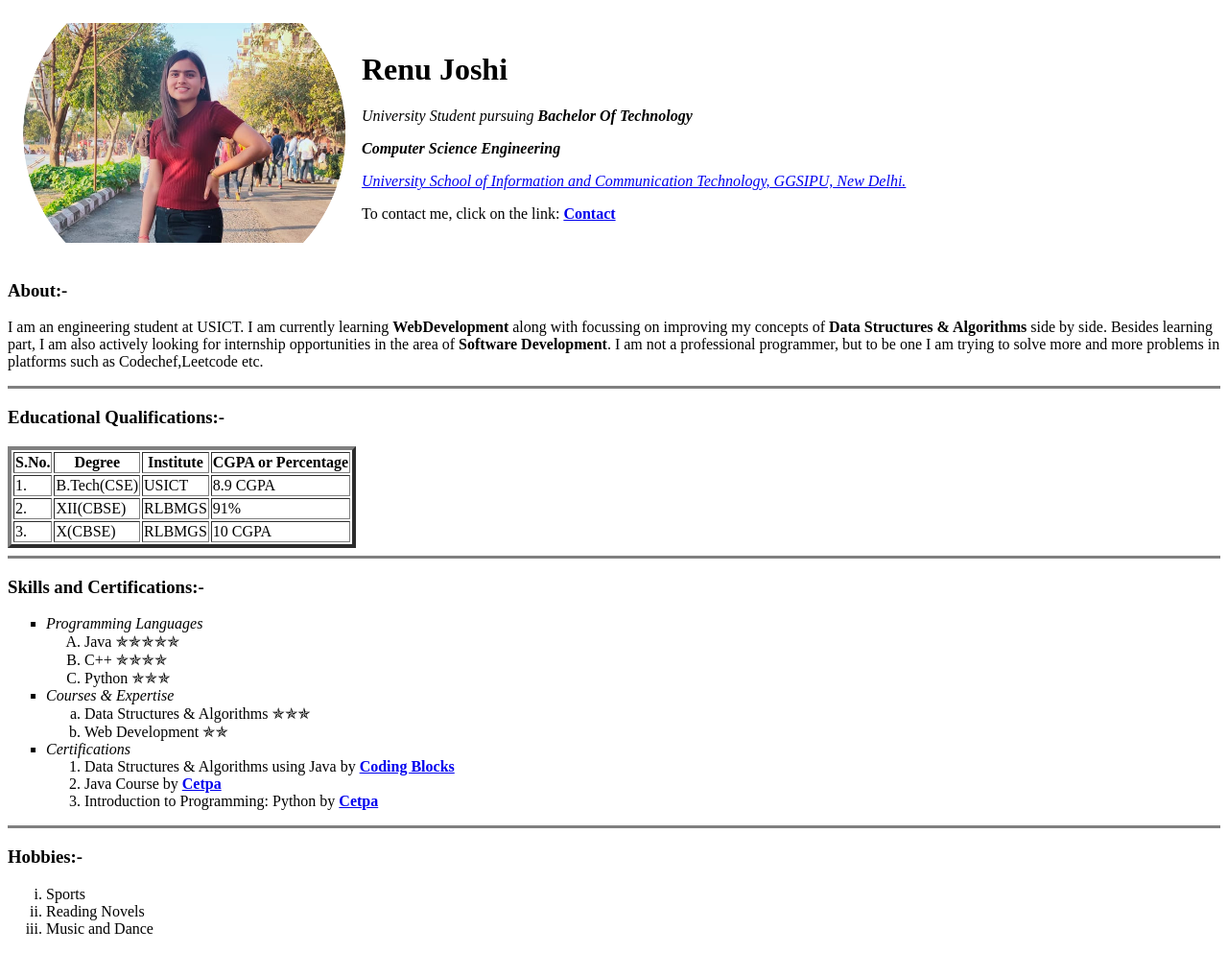
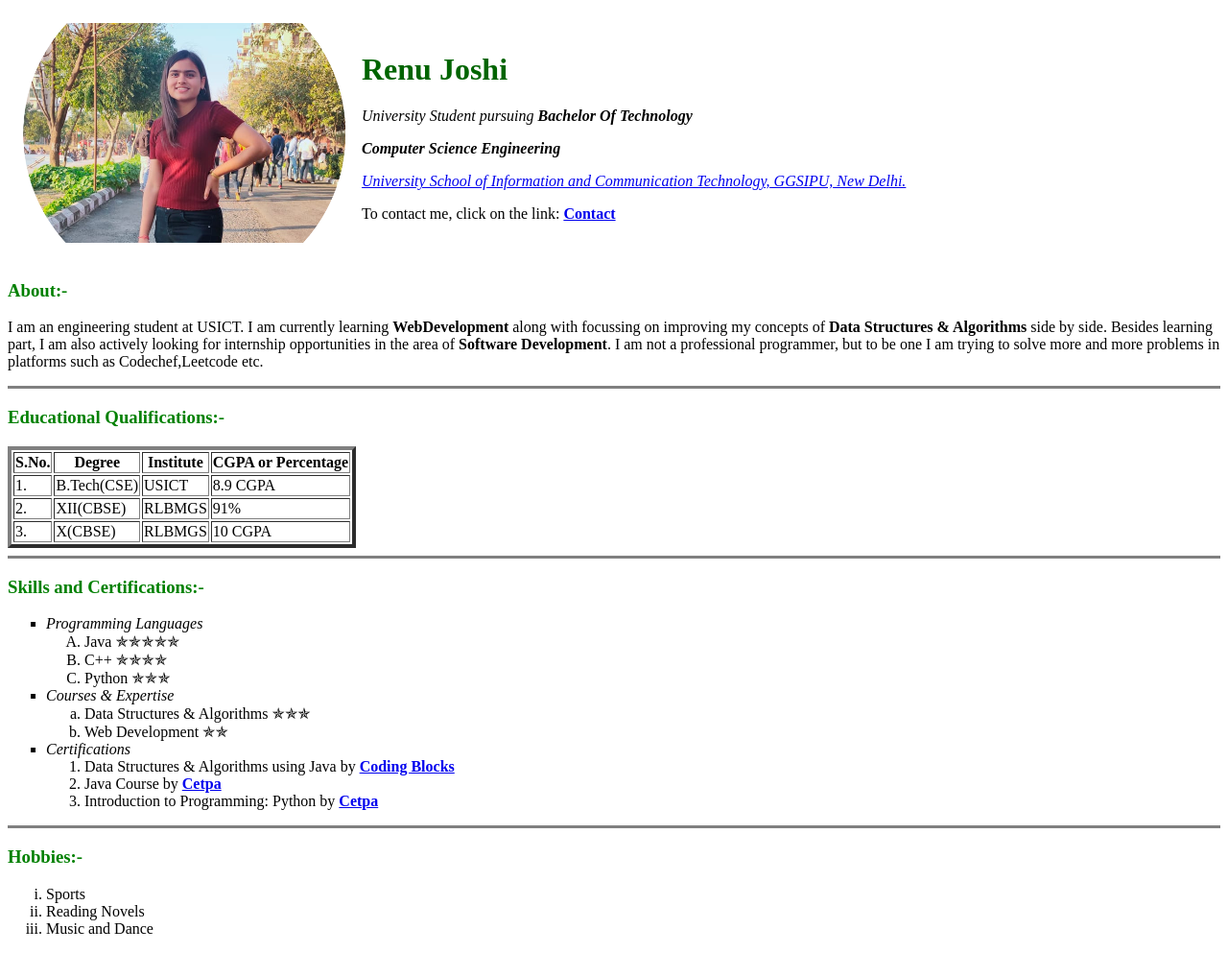
Before and after one commit to therenujoshi/portfolio, a plain HTML site: page index.html in a window 1280 px wide. Shown: the whole page at 96% size. Drawn offline with Linux system fonts and the light colour scheme.

Commit message:
Update index.html
updated heading color

```diff
--- a/index.html
+++ b/index.html
@@ -10,7 +10,7 @@
   <table cellspacing="15">
   <tr>
     <td><img src="circle-crop.png" alt="Renu's Profile Picture"></td>
-    <td>  <h1>Renu Joshi</h1>
+    <td>  <h1 style="color:darkgreen">Renu Joshi</h1>
       <p><em>University Student pursuing <strong>Bachelor Of Technology</strong> </em></p>
       <p> <em><strong>Computer Science Engineering</strong></em></p>
       <p><em><a href="http://www.ipu.ac.in/">University School of Information and Communication Technology, GGSIPU, New Delhi.</a></em></p>
@@ -18,12 +18,12 @@
     </td>
   </tr>
 </table>
-<h3>About:-</h3>
+<h3 style ="color:green">About:-</h3>
 <p>I am an engineering student at USICT. I am currently learning <b>WebDevelopment</b> along with focussing on improving my concepts of <strong>Data Structures & Algorithms</strong> side by side. Besides learning part, I am also actively looking
   for internship opportunities in the area of <strong>Software Development</strong>. I am not a professional programmer, but to be one I am trying to solve more and more problems in platforms such as Codechef,Leetcode etc. </p>
 
   <hr size="3" noshade>
-  <h3>Educational Qualifications:-</h3>
+  <h3 style ="color:green">Educational Qualifications:-</h3>
   <table border="4" >
     <thead>
       <th>S.No.</th>
@@ -53,7 +53,7 @@
     </tbody>
   </table>
   <hr size="3" noshade>
-  <h3>Skills and Certifications:-</h3>
+  <h3 style="color:green">Skills and Certifications:-</h3>
   <ul type="square">
     <li><em>Programming Languages</em>
       <ol type="A">
@@ -77,7 +77,7 @@
     </li>
   </ul>
   <hr size="3" noshade>
-  <h3>Hobbies:-</h3>
+  <h3 style="color:green">Hobbies:-</h3>
   <ol type="i">
     <li>Sports</li>
     <li>Reading Novels</li>
```
